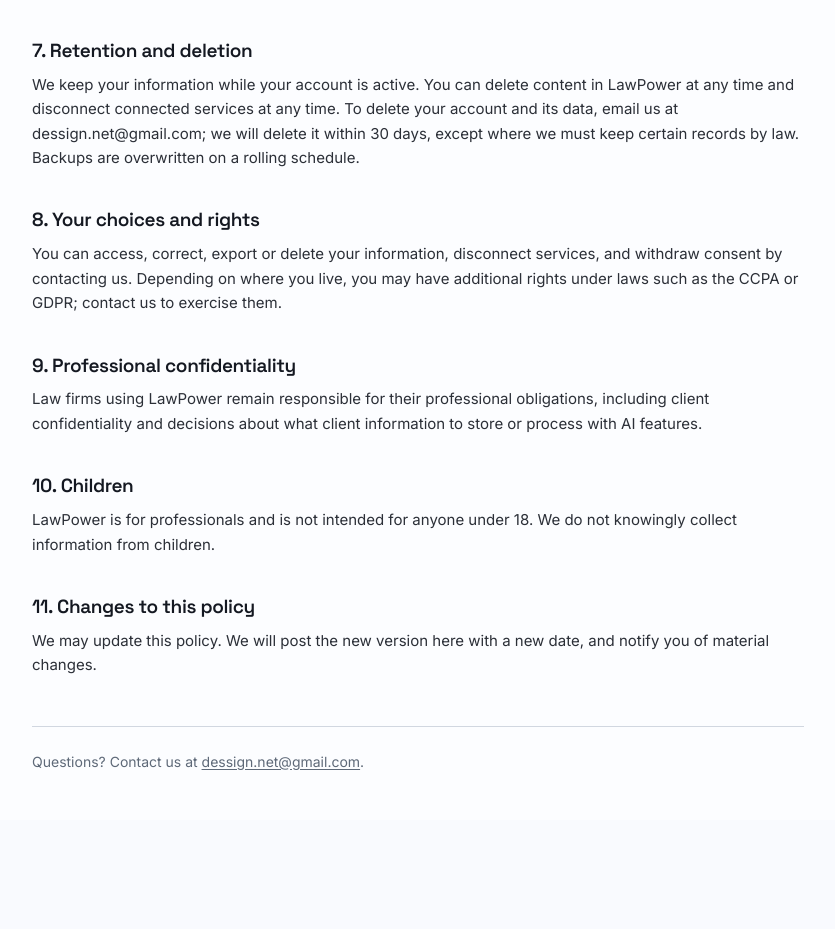
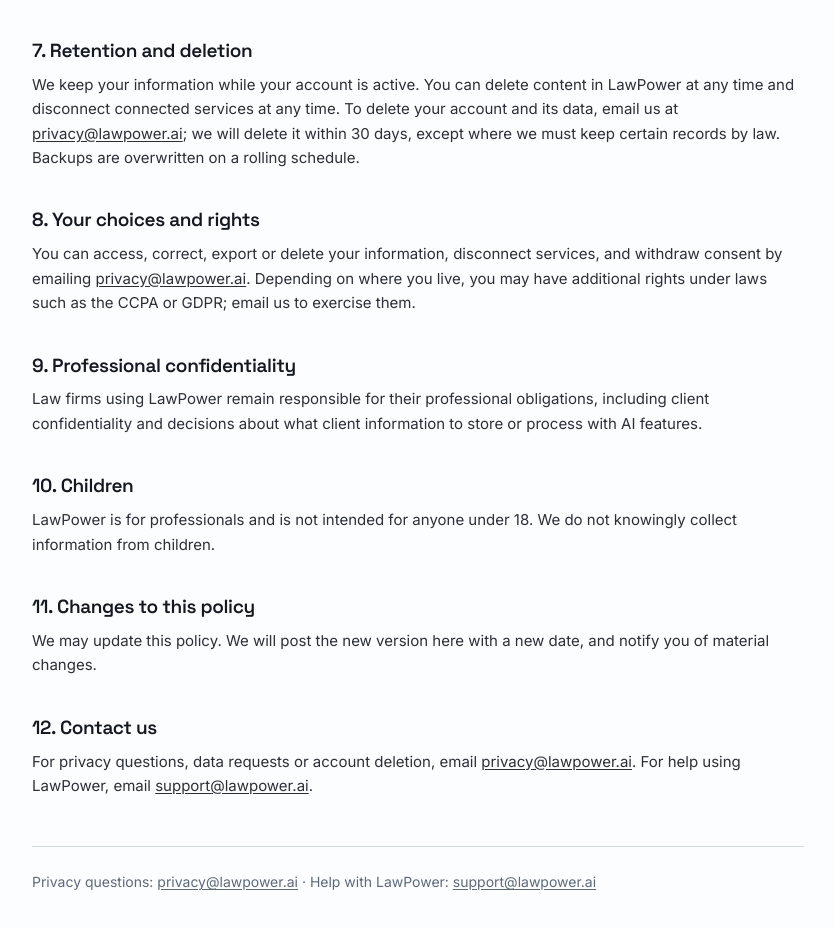
Before and after one commit to dessignthemes/powerailaw, a Next.js app: page /privacy in a window 1280 px wide. Shown: the part 2326-3255 px from the top of the page, without its empty margins (222-1057 px from the left). Before the commit the page ends 3146 px from the top, so only its background shows below. Built offline with nearby package versions, Linux system fonts and the light colour scheme.

Commit message:
Legal pages: privacy@lawpower.ai for privacy and deletion requests, support@lawpower.ai for help; contact sections added

```diff
--- a/src/app/privacy/page.tsx
+++ b/src/app/privacy/page.tsx
@@ -1,5 +1,5 @@
 import type { Metadata } from "next";
-import LegalPage, { H2, H3, P, UL, LEGAL_CONTACT } from "@/components/LegalPage";
+import LegalPage, { H2, H3, P, UL, Mail, PRIVACY_EMAIL, SUPPORT_EMAIL } from "@/components/LegalPage";
 
 export const metadata: Metadata = { title: "Privacy Policy — LawPower AI", description: "How LawPower AI collects, uses and protects information." };
 
@@ -106,14 +106,15 @@
       <H2>7. Retention and deletion</H2>
       <P>
         We keep your information while your account is active. You can delete content in LawPower at any time and disconnect connected services
-        at any time. To delete your account and its data, email us at {LEGAL_CONTACT}; we will delete it within 30 days, except where we must keep
+        at any time. To delete your account and its data, email us at <Mail to={PRIVACY_EMAIL} />; we will delete it within 30 days, except where we must keep
         certain records by law. Backups are overwritten on a rolling schedule.
       </P>
 
       <H2>8. Your choices and rights</H2>
       <P>
-        You can access, correct, export or delete your information, disconnect services, and withdraw consent by contacting us. Depending on where
-        you live, you may have additional rights under laws such as the CCPA or GDPR; contact us to exercise them.
+        You can access, correct, export or delete your information, disconnect services, and withdraw consent by emailing{" "}
+        <Mail to={PRIVACY_EMAIL} />. Depending on where you live, you may have additional rights under laws such as the CCPA or GDPR; email us to
+        exercise them.
       </P>
 
       <H2>9. Professional confidentiality</H2>
@@ -127,6 +128,12 @@
 
       <H2>11. Changes to this policy</H2>
       <P>We may update this policy. We will post the new version here with a new date, and notify you of material changes.</P>
+
+      <H2>12. Contact us</H2>
+      <P>
+        For privacy questions, data requests or account deletion, email <Mail to={PRIVACY_EMAIL} />. For help using LawPower, email{" "}
+        <Mail to={SUPPORT_EMAIL} />.
+      </P>
     </LegalPage>
   );
 }
--- a/src/app/terms/page.tsx
+++ b/src/app/terms/page.tsx
@@ -1,6 +1,6 @@
 import type { Metadata } from "next";
 import Link from "next/link";
-import LegalPage, { H2, P, UL } from "@/components/LegalPage";
+import LegalPage, { H2, P, UL, Mail, SUPPORT_EMAIL } from "@/components/LegalPage";
 
 export const metadata: Metadata = { title: "Terms of Service — LawPower AI", description: "The terms for using LawPower AI." };
 
@@ -93,6 +93,11 @@
         We may update these Terms. We will post the new version here with a new date, and notify you of material changes. Continuing to use
         LawPower after changes take effect means you accept them.
       </P>
+
+      <H2>13. Contact us</H2>
+      <P>
+        Questions about these Terms or the service: <Mail to={SUPPORT_EMAIL} />.
+      </P>
     </LegalPage>
   );
 }
--- a/src/components/LegalPage.tsx
+++ b/src/components/LegalPage.tsx
@@ -1,7 +1,8 @@
 import Link from "next/link";
 
 // Shared layout for public legal pages (/privacy, /terms).
-export const LEGAL_CONTACT = "dessign.net@gmail.com";
+export const PRIVACY_EMAIL = "privacy@lawpower.ai";
+export const SUPPORT_EMAIL = "support@lawpower.ai";
 export const LEGAL_UPDATED = "October 6, 2026";
 
 export function H2({ children }: { children: React.ReactNode }) {
@@ -15,6 +16,14 @@
 }
 export function UL({ children }: { children: React.ReactNode }) {
   return <ul className="list-disc pl-6 mb-3 space-y-1.5 text-[15px] leading-relaxed text-ink/90">{children}</ul>;
+}
+
+export function Mail({ to }: { to: string }) {
+  return (
+    <a href={`mailto:${to}`} className="underline underline-offset-2">
+      {to}
+    </a>
+  );
 }
 
 export default function LegalPage({ title, children }: { title: string; children: React.ReactNode }) {
@@ -38,7 +47,7 @@
         <p className="text-[14px] text-muted mt-2 mb-8">Last updated: {LEGAL_UPDATED}</p>
         {children}
         <p className="text-[14px] text-muted mt-12 border-t border-line pt-6">
-          Questions? Contact us at <a href={`mailto:${LEGAL_CONTACT}`} className="underline underline-offset-2">{LEGAL_CONTACT}</a>.
+          Privacy questions: <Mail to={PRIVACY_EMAIL} /> · Help with LawPower: <Mail to={SUPPORT_EMAIL} />
         </p>
       </main>
     </div>
```
